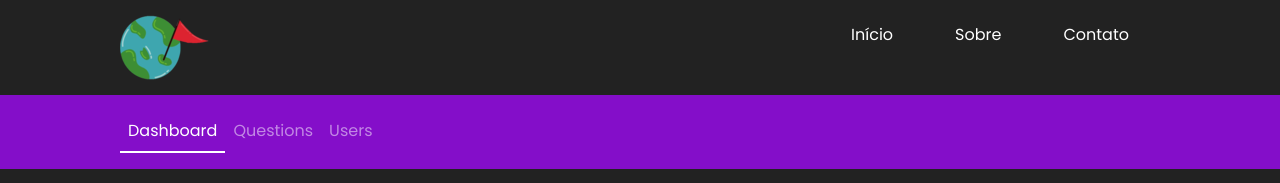
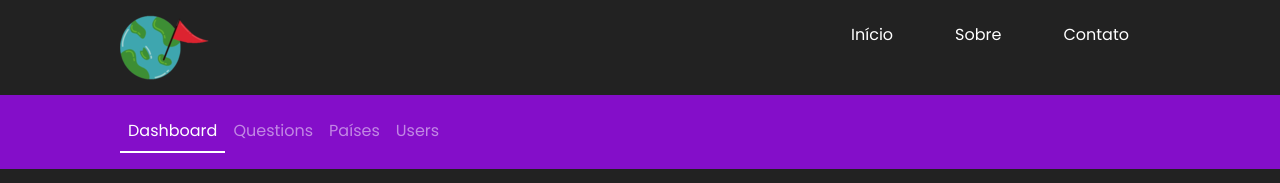
Before and after one commit to minimundo/frontend, a Nuxt app: page /dashboard in a window 1280 px wide. Shown: the top 183 px of the page. Built offline with nearby package versions, Linux system fonts and the light colour scheme; no server answers.

Commit message:
✨ feat: new item in dashBar

```diff
--- a/components/atoms/DashButtonNew.vue
+++ b/components/atoms/DashButtonNew.vue
@@ -29,6 +29,8 @@ export default {
     $currentRoute() {
       if (this.route === '/dashboard/questions') {
         return 'Nova Questão'
+      } else if(this.route === '/dashboard/countries') {
+        return 'Novo País'
       } else if(this.route === '/dashboard/users') {
         return 'Novo Usuário'
       } else {
--- a/components/molecules/DashBar.vue
+++ b/components/molecules/DashBar.vue
@@ -10,6 +10,7 @@
           <div class="navbar-nav me-auto mb-2 mb-sm-0">
             <DashItem text="Dashboard" to="/dashboard" />
             <DashItem text="Questions" to="/dashboard/questions" />
+            <DashItem text="Países" to="/dashboard/countries" />
             <DashItem text="Users" to="/dashboard/users" />
           </div>
           <div v-if="$route.path != '/dashboard'" class="navbar-nav me-auto mb-2 mb-sm-0">
```
